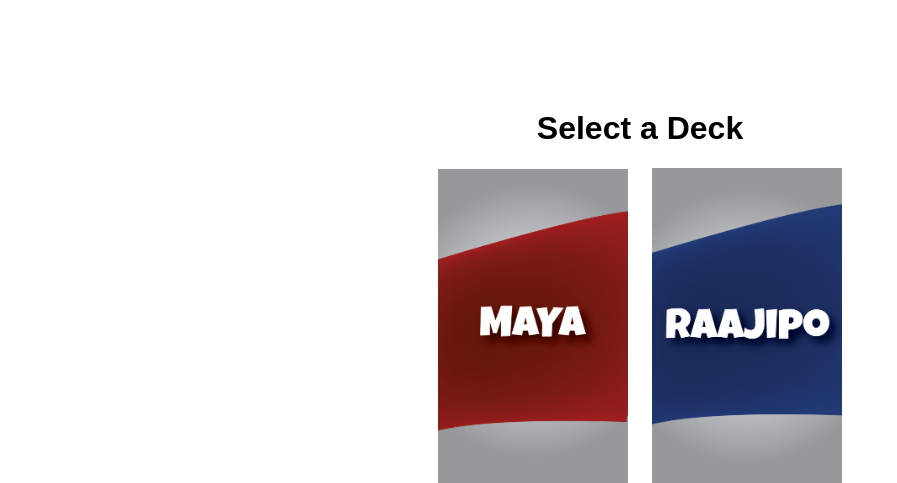
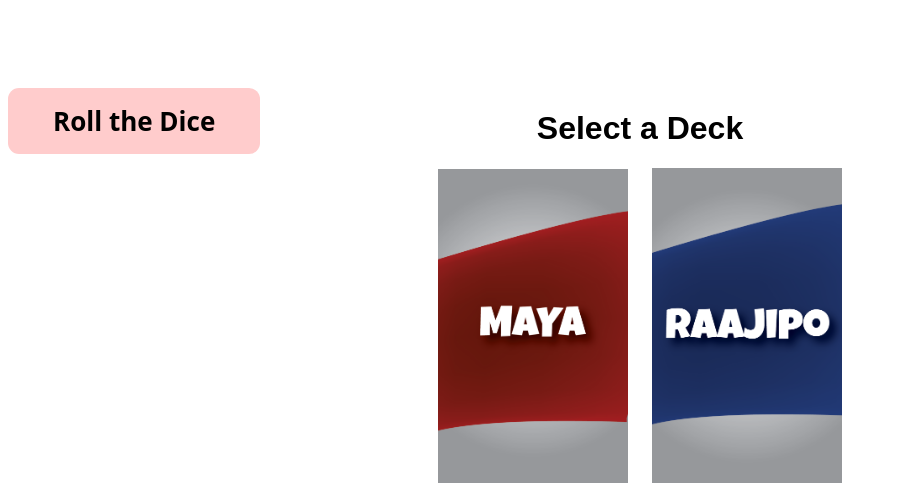
Before and after one commit to upsham0130/CardGame, a Flask app: page / in a window 1280 px wide. Shown: the top 483 px of the page, without its empty margins (0-897 px from the left). Run offline with Flask 2, Linux system fonts and the light colour scheme.

Commit message:
added dice roll

```diff
--- a/app.py
+++ b/app.py
@@ -4,6 +4,7 @@ app = Flask(__name__)
 
 r = ["r1.png","r2.png","r3.png","r4.png","r5.png","r6.png","r7.png","r8.png","r9.png","r10.png","r11.png","r12.png","r13.png","r14.png","r15.png","r16.png","r17.png","r18.png","r19.png","r20.png"]
 m = ["m1.png","m2.png","m3.png","m4.png","m5.png","m6.png","m7.png","m8.png","m9.png","m10.png","m11.png","m12.png","m13.png","m14.png","m15.png","m16.png","m17.png","m18.png","m19.png","m20.png"]
+d = ["1.png","2.png","3.png","4.png","5.png","6.png"]
 
 
 @app.route("/")
@@ -12,13 +13,15 @@ def index():
 
 @app.route("/pickr")
 def pickr():
-    f = r[random.randint(0,19)]
-    return render_template("result.html", file = f)
+    return render_template("result.html", file = r[random.randint(0,19)])
 
 @app.route("/pickm")
 def pickm():
-    f = m[random.randint(0,19)]
-    return render_template("result.html", file = f)
+    return render_template("result.html", file = m[random.randint(0,19)])
+
+@app.route("/roll")
+def roll():
+    return render_template("index.html", die = d[random.randint(0,5)])
 
 if __name__ == "__main__":
     app.run(debug=True)
--- a/templates/index.html
+++ b/templates/index.html
@@ -21,11 +21,30 @@
           margin-left: 10px;
           margin-right: 10px;
       }
+      .side{
+          position: absolute;
+          text-align: center;
+      }
+      .button{
+        background:    #ffcccc;
+        border-radius: 11px;
+        padding:       20px 45px;
+        color:         #000000;
+        display:       inline-block;
+        font:          normal bold 26px/1 "Open Sans", sans-serif;
+        text-align:    center;
+      }
   </style>
 
 </head>
 
 <body>
+    <div class="side">
+        {% if die|length %}
+            <img src="{{ url_for('static', filename=die) }}" width="50%" height="50%"/><br/>
+        {% endif %}
+        <a href="/roll"><div class="button">Roll the Dice</div></a>
+    </div>
     <div class="cont">
         <div class="img">
             <h1 style="font-family: Arial, Helvetica, sans-serif;">Select a Deck</h1>
```
Also changed, not shown: static/1.png (added), static/2.png (added), static/3.png (added), static/4.png (added), static/5.png (added), static/6.png (added), 2 other files. Lines whose indentation alone changed are shown as unchanged.
